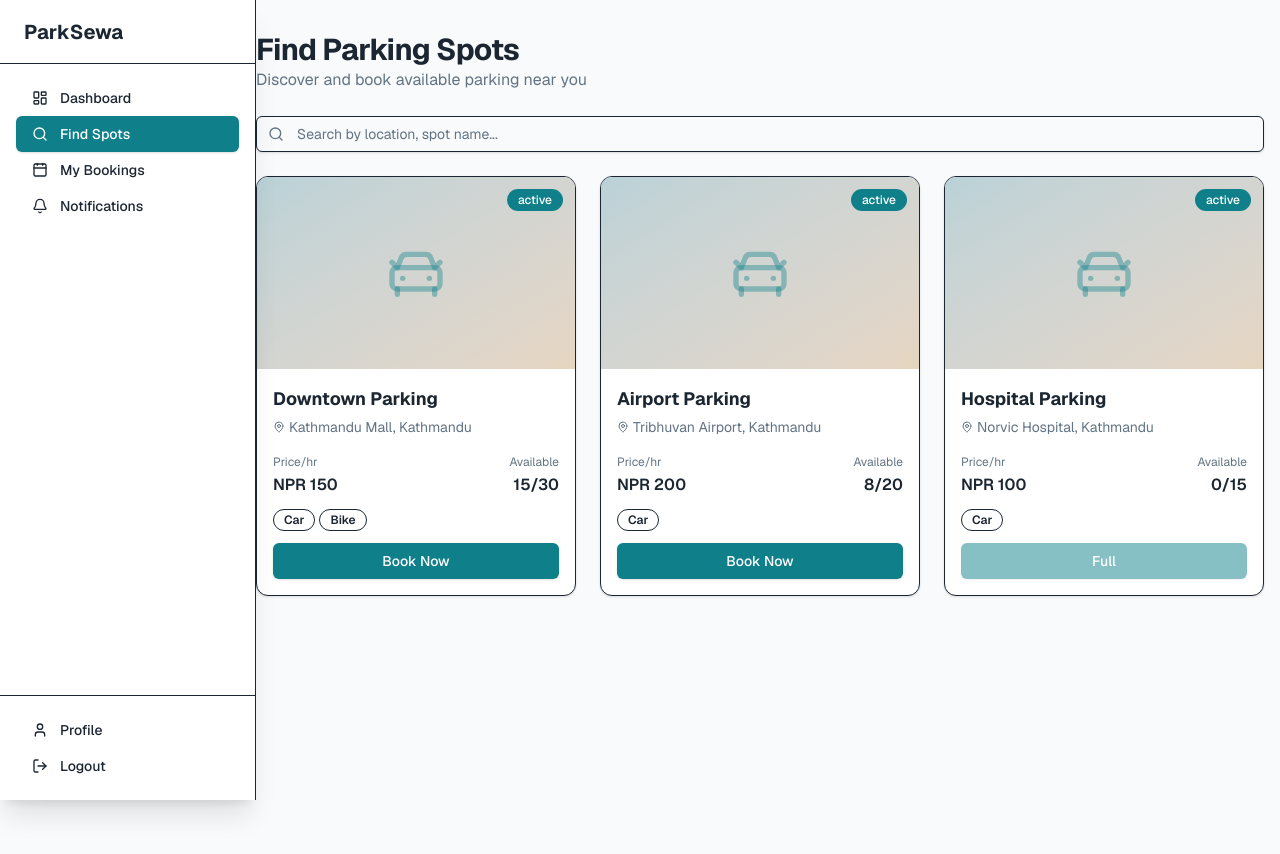
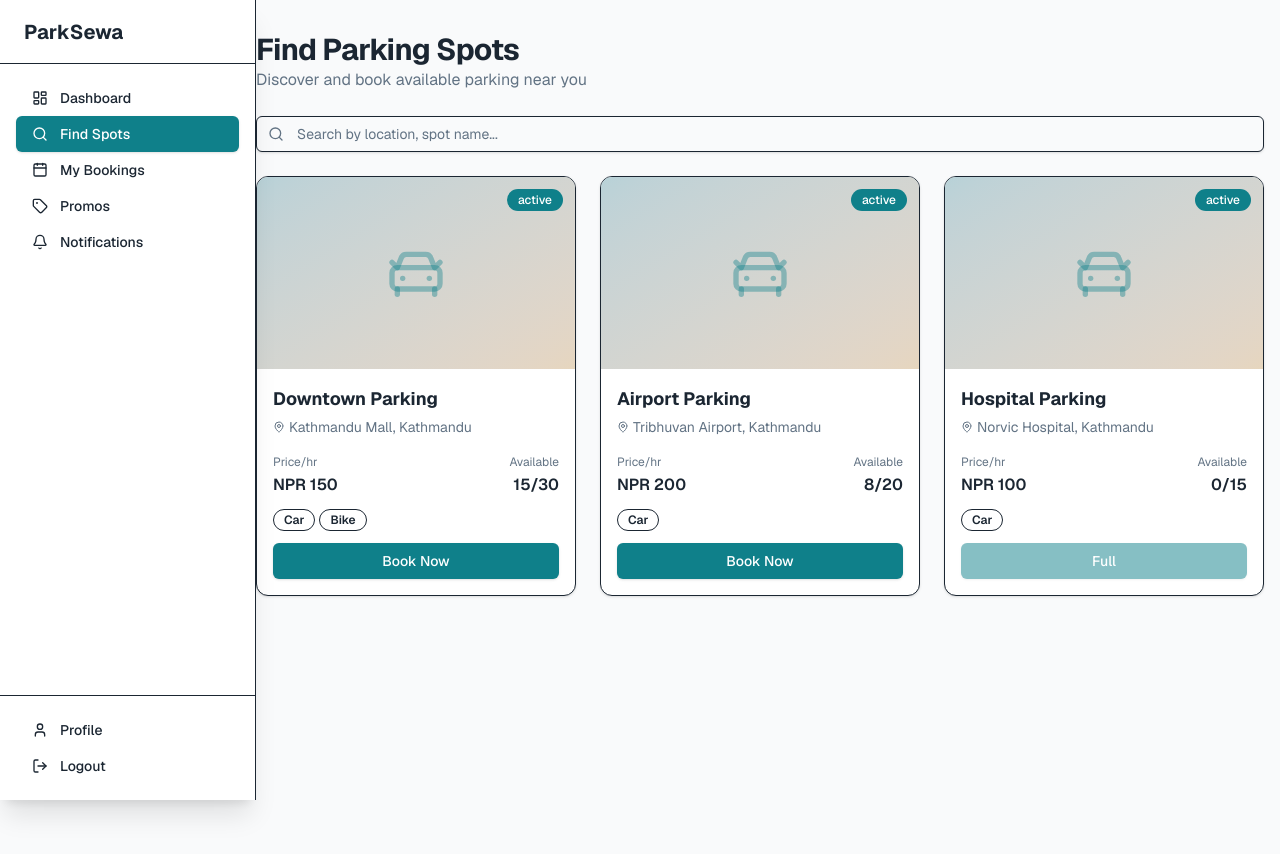
Before and after one commit to 240011/Web-Development-ParkSewa-, a Next.js app: page /frontend/spots in a window 1280 px wide. Shown: the top 854 px of the page. Built offline with nearby package versions, Linux system fonts and the light colour scheme.

Commit message:
Update app sidebar with promos link

```diff
--- a/app/frontend/components/app-sidebar.tsx
+++ b/app/frontend/components/app-sidebar.tsx
@@ -12,6 +12,7 @@ import {
   LogOut,
   PanelLeftClose,
   PanelLeftOpen,
+  Tag,
 } from "lucide-react";
 import { cn } from "@/lib/utils";
 import { Button } from "@/components/ui/button";
@@ -21,6 +22,7 @@ const menuItems = [
   { href: "/frontend/dashboard", label: "Dashboard", icon: LayoutDashboard },
   { href: "/frontend/spots", label: "Find Spots", icon: Search },
   { href: "/frontend/bookings", label: "My Bookings", icon: Calendar },
+  { href: "/frontend/promos", label: "Promos", icon: Tag },
   { href: "/frontend/notifications", label: "Notifications", icon: Bell },
 ];
 
@@ -74,6 +76,7 @@ export default function Sidebar() {
     normalizedPathname !== "/frontend/dashboard" &&
     normalizedPathname !== "/frontend/spots" &&
     normalizedPathname !== "/frontend/bookings" &&
+    normalizedPathname !== "/frontend/promos" &&
     normalizedPathname !== "/frontend/profile"
   ) {
     return null;
```
